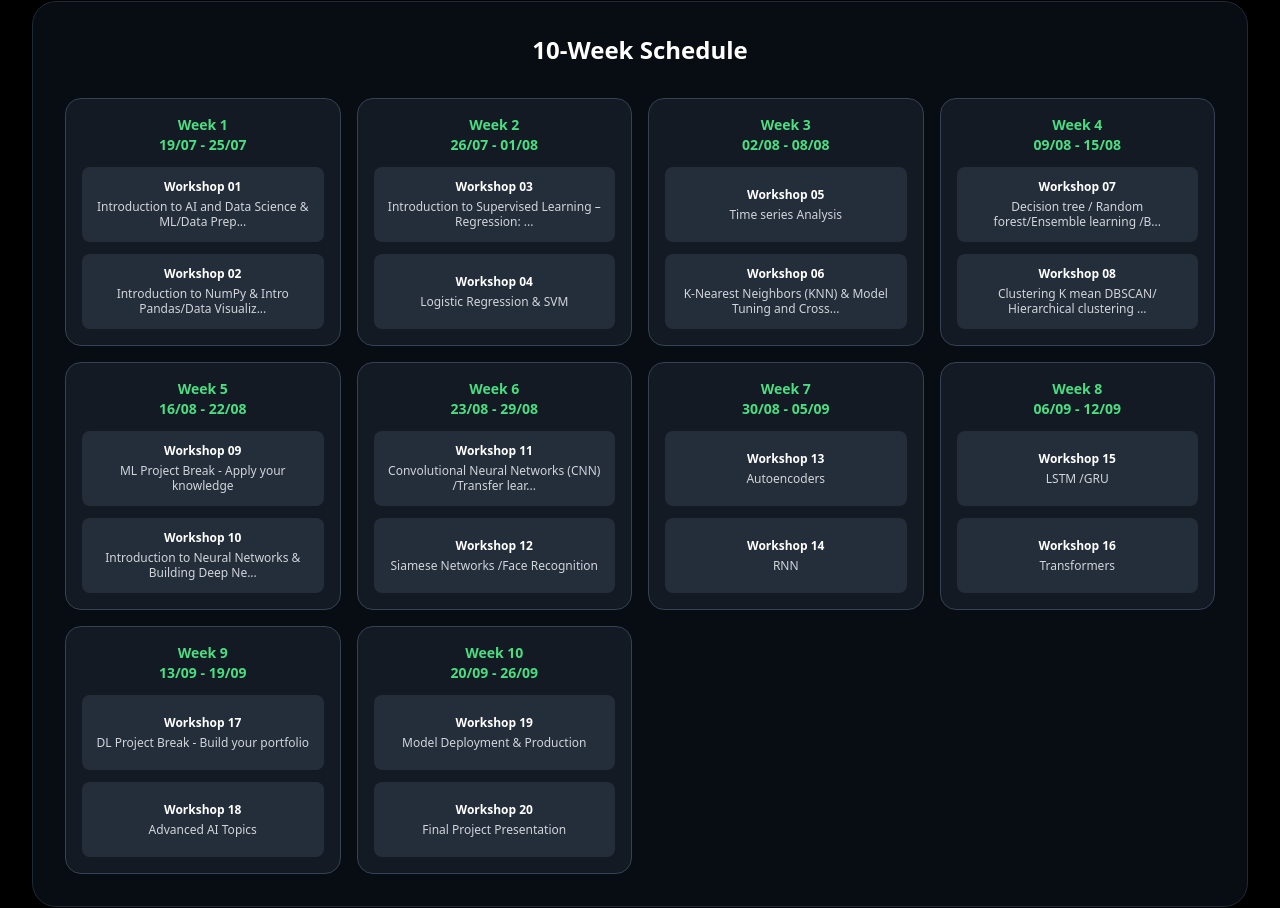
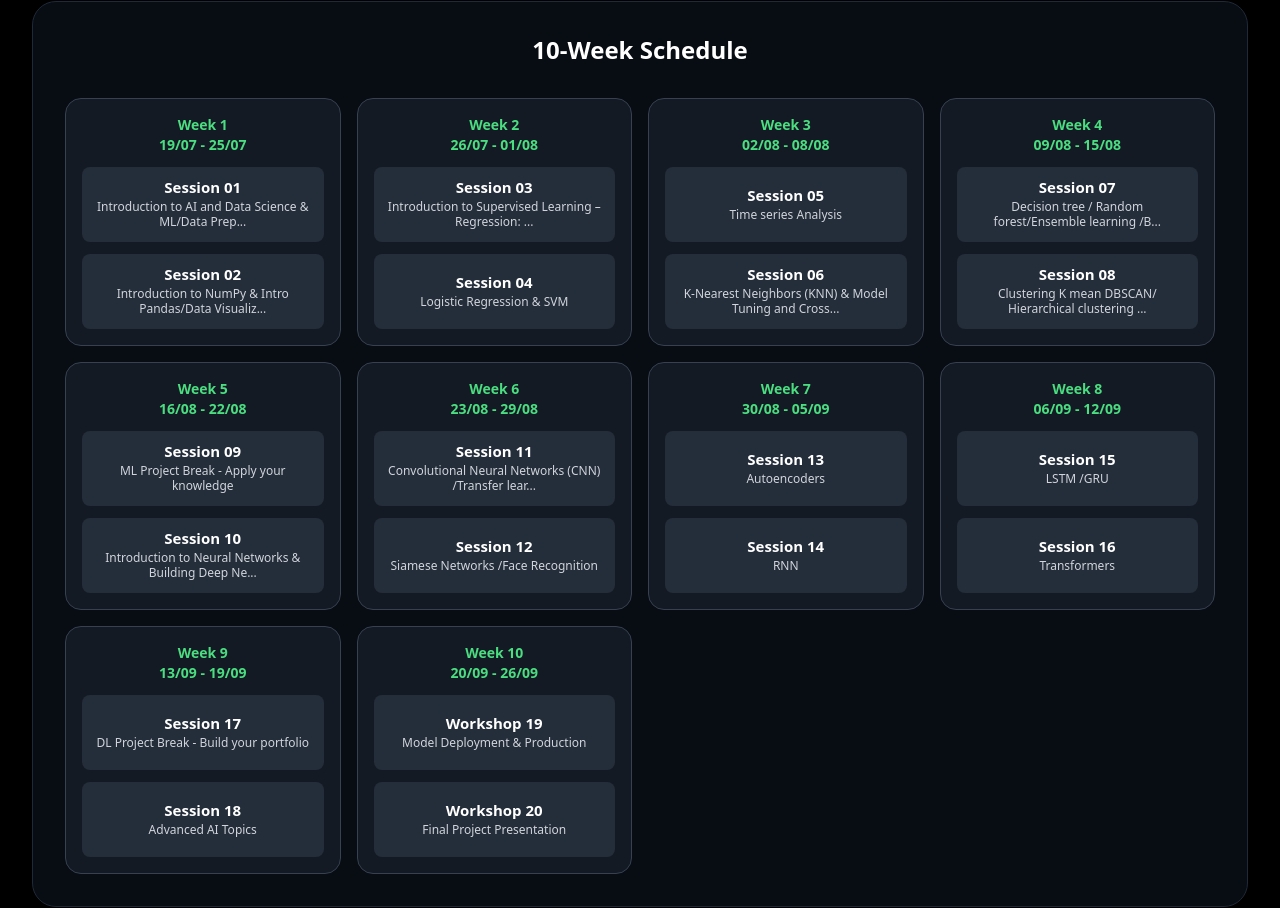
Before and after one commit to AmrKhaled35/DSC_Courses, a React (Vite) app in the folder Client/: page /workshop/ai-ml in a window 1280 px wide. Shown: the part 1196-2104 px from the top of the page. Built offline with nearby package versions, Linux system fonts and the light colour scheme.

Commit message:
Fix : Time line in WorkShop Details

```diff
--- a/Client/src/pages/WorkshopDetailsPage.tsx
+++ b/Client/src/pages/WorkshopDetailsPage.tsx
@@ -533,7 +533,8 @@ const WorkshopDetailsPage: React.FC<WorkshopDetailsPageProps> = ({
           },
           {
             title: "Flutter Widgets & Basic UI Design",
-            description: "Learn how Flutter's widget tree works and build beautiful, responsive UIs using layout widgets like Row, Column, Stack, and more.",
+            description:
+              "Learn how Flutter's widget tree works and build beautiful, responsive UIs using layout widgets like Row, Column, Stack, and more.",
           },
           {
             title: "-",
@@ -542,7 +543,8 @@ const WorkshopDetailsPage: React.FC<WorkshopDetailsPageProps> = ({
           },
           {
             title: "Navigation & Routing in Flutter",
-            description: "Implement multi-screen navigation using named routes, Navigator, and Route settings to create smooth user flows.",
+            description:
+              "Implement multi-screen navigation using named routes, Navigator, and Route settings to create smooth user flows.",
           },
           {
             title: "-",
@@ -551,7 +553,8 @@ const WorkshopDetailsPage: React.FC<WorkshopDetailsPageProps> = ({
           },
           {
             title: "State Management with Provider",
-            description: "Understand the concept of app state, and use the Provider package to manage and share state efficiently across widgets.",
+            description:
+              "Understand the concept of app state, and use the Provider package to manage and share state efficiently across widgets.",
           },
           {
             title: "-",
@@ -560,7 +563,8 @@ const WorkshopDetailsPage: React.FC<WorkshopDetailsPageProps> = ({
           },
           {
             title: "Consuming REST APIs in Flutter",
-            description: "Learn how to make HTTP requests, parse JSON data, and connect your app to real APIs for dynamic content.",
+            description:
+              "Learn how to make HTTP requests, parse JSON data, and connect your app to real APIs for dynamic content.",
           },
           {
             title: "-",
@@ -569,7 +573,8 @@ const WorkshopDetailsPage: React.FC<WorkshopDetailsPageProps> = ({
           },
           {
             title: "Firebase Authentication in Flutter",
-            description: "Set up Firebase Auth to enable email/password sign-in and integrate real-time authentication into your Flutter app.",
+            description:
+              "Set up Firebase Auth to enable email/password sign-in and integrate real-time authentication into your Flutter app.",
           },
           {
             title: "-",
@@ -578,7 +583,8 @@ const WorkshopDetailsPage: React.FC<WorkshopDetailsPageProps> = ({
           },
           {
             title: "Cloud Firestore: Read & Write Data",
-            description: "Connect to Firestore to store and retrieve structured data, and implement real-time syncing for collaborative apps.",
+            description:
+              "Connect to Firestore to store and retrieve structured data, and implement real-time syncing for collaborative apps.",
           },
           {
             title: "-",
@@ -588,7 +594,8 @@ const WorkshopDetailsPage: React.FC<WorkshopDetailsPageProps> = ({
           {
             title:
               "Building Custom Widgets & Modern UI & Debugging & Performance Optimization",
-              description: "Create reusable custom widgets, optimize UI performance, and use Flutter DevTools to debug and profile your app.",
+            description:
+              "Create reusable custom widgets, optimize UI performance, and use Flutter DevTools to debug and profile your app.",
           },
           {
             title: "-",
@@ -630,7 +637,8 @@ const WorkshopDetailsPage: React.FC<WorkshopDetailsPageProps> = ({
         content: [
           {
             title: "Introduction & Design Theory",
-            description: "Get introduced to the world of UI/UX by understanding design principles, the importance of aesthetics, and how good design solves real problems."
+            description:
+              "Get introduced to the world of UI/UX by understanding design principles, the importance of aesthetics, and how good design solves real problems.",
           },
           {
             title: "-",
@@ -639,15 +647,18 @@ const WorkshopDetailsPage: React.FC<WorkshopDetailsPageProps> = ({
           },
           {
             title: "UX Principles & Research Foundations",
-            description: "Explore the core principles of UX and learn how research lays the foundation for user-centered design decisions.",
+            description:
+              "Explore the core principles of UX and learn how research lays the foundation for user-centered design decisions.",
           },
           {
             title: "Practice session: Design Thinking & Research",
-            description: "Apply what you've learned in a hands-on session where you empathize, define problems, ideate, and plan research strategies.",
+            description:
+              "Apply what you've learned in a hands-on session where you empathize, define problems, ideate, and plan research strategies.",
           },
           {
             title: "Personas, User Stories & Journey Mapping",
-            description: "Learn how to create user personas, write impactful user stories, and visualize experiences through customer journey maps.",
+            description:
+              "Learn how to create user personas, write impactful user stories, and visualize experiences through customer journey maps.",
           },
           {
             title: "-",
@@ -656,39 +667,48 @@ const WorkshopDetailsPage: React.FC<WorkshopDetailsPageProps> = ({
           },
           {
             title: "Practice session: User Modeling in Action",
-            description: "Work through real-world scenarios to build accurate user personas and define user needs, goals, and pain points.",
+            description:
+              "Work through real-world scenarios to build accurate user personas and define user needs, goals, and pain points.",
           },
           {
             title: "Structuring UX: Flows, Wireframes",
-            description: "Understand how to translate ideas into user flows and wireframes that serve as the blueprint for your interface.",
+            description:
+              "Understand how to translate ideas into user flows and wireframes that serve as the blueprint for your interface.",
           },
           {
             title: "Visual Design & Figma Foundations",
-            description: "Dive into Figma and learn visual design essentials like spacing, alignment, typography, and basic prototyping.",
+            description:
+              "Dive into Figma and learn visual design essentials like spacing, alignment, typography, and basic prototyping.",
           },
           {
             title: "Practic session: Interface Building Workshop",
-            description: "Use Figma to create real interface screens, focusing on usability, consistency, and visual hierarchy.",
+            description:
+              "Use Figma to create real interface screens, focusing on usability, consistency, and visual hierarchy.",
           },
           {
             title: "Systems, Components & Styles",
-            description: "Learn how to build and maintain a design system using reusable components, styles, and layout patterns.",
+            description:
+              "Learn how to build and maintain a design system using reusable components, styles, and layout patterns.",
           },
           {
             title: "Prototyping & Interaction Design",
-            description: "Bring your static designs to life by adding interactivity and motion to enhance the user experience.",
+            description:
+              "Bring your static designs to life by adding interactivity and motion to enhance the user experience.",
           },
           {
             title: "Practice session: Prototyping the Experience",
-            description: "Create an interactive prototype of a real product, simulate user flow, and prepare for usability testing.",
+            description:
+              "Create an interactive prototype of a real product, simulate user flow, and prepare for usability testing.",
           },
           {
             title: "Usability Testing & Design Handoff",
-            description: "Conduct usability tests, gather actionable feedback, and learn how to hand off your designs to developers efficiently.",
+            description:
+              "Conduct usability tests, gather actionable feedback, and learn how to hand off your designs to developers efficiently.",
           },
           {
             title: "Final Presenation",
-            description: "Showcase your final project in a professional format, demonstrating your design decisions, process, and results.",
+            description:
+              "Showcase your final project in a professional format, demonstrating your design decisions, process, and results.",
           },
           {
             title: "-",
@@ -697,7 +717,8 @@ const WorkshopDetailsPage: React.FC<WorkshopDetailsPageProps> = ({
           },
           {
             title: "Review on UX",
-            description: "Wrap up the workshop by reviewing key concepts in UX, assessing your progress, and preparing your design portfolio.",
+            description:
+              "Wrap up the workshop by reviewing key concepts in UX, assessing your progress, and preparing your design portfolio.",
           },
           {
             title: "-",
@@ -722,15 +743,45 @@ const WorkshopDetailsPage: React.FC<WorkshopDetailsPageProps> = ({
   };
 
   const timelineData = [
-    { week: "Week 1\n19/07 - 25/07", sessions: ["Workshop 01", "Workshop 02"] },
-    { week: "Week 2\n26/07 - 01/08", sessions: ["Workshop 03", "Workshop 04"] },
-    { week: "Week 3\n02/08 - 08/08", sessions: ["Workshop 05", "Workshop 06"] },
-    { week: "Week 4\n09/08 - 15/08", sessions: ["Workshop 07", "Workshop 08"] },
-    { week: "Week 5\n16/08 - 22/08", sessions: ["Workshop 09", "Workshop 10"] },
-    { week: "Week 6\n23/08 - 29/08", sessions: ["Workshop 11", "Workshop 12"] },
-    { week: "Week 7\n30/08 - 05/09", sessions: ["Workshop 13", "Workshop 14"] },
-    { week: "Week 8\n06/09 - 12/09", sessions: ["Workshop 15", "Workshop 16"] },
-    { week: "Week 9\n13/09 - 19/09", sessions: ["Workshop 17", "Workshop 18"] },
+    { week: "Week 1\n19/07 - 25/07", sessions: ["Session 01", "Session 02"] },
+    { week: "Week 2\n26/07 - 01/08", sessions: ["Session 03", "Session 04"] },
+    { week: "Week 3\n02/08 - 08/08", sessions: ["Session 05", "Session 06"] },
+    { week: "Week 4\n09/08 - 15/08", sessions: ["Session 07", "Session 08"] },
+    { week: "Week 5\n16/08 - 22/08", sessions: ["Session 09", "Session 10"] },
+    { week: "Week 6\n23/08 - 29/08", sessions: ["Session 11", "Session 12"] },
+    { week: "Week 7\n30/08 - 05/09", sessions: ["Session 13", "Session 14"] },
+    { week: "Week 8\n06/09 - 12/09", sessions: ["Session 15", "Session 16"] },
+    { week: "Week 9\n13/09 - 19/09", sessions: ["Session 17", "Session 18"] },
+    {
+      week: "Week 10\n20/09 - 26/09",
+      sessions: ["Workshop 19", "Workshop 20"],
+    },
+  ];
+  const timelineDataUi = [
+    { week: "Week 1\n19/07 - 25/07", sessions: ["Session 01"] },
+    { week: "Week 2\n26/07 - 01/08", sessions: ["Session 02", "Session 03"] },
+    { week: "Week 3\n02/08 - 08/08", sessions: ["Session 04"] },
+    { week: "Week 4\n09/08 - 15/08", sessions: ["Session 05", "Session 06"] },
+    { week: "Week 5\n16/08 - 22/08", sessions: ["Session 07", "Session 08"] },
+    { week: "Week 6\n23/08 - 29/08", sessions: ["Session 09", "Session 10"] },
+    { week: "Week 7\n30/08 - 05/09", sessions: ["Session 11", "Session 12"] },
+    { week: "Week 8\n06/09 - 12/09", sessions: ["Session 13"] },
+    { week: "Week 9\n13/09 - 19/09", sessions: ["Session 14"] },
+    {
+      week: "Week 10\n20/09 - 26/09",
+      sessions: ["Workshop 19", "Workshop 20"],
+    },
+  ];
+  const timelineDataMobile = [
+    { week: "Week 1\n19/07 - 25/07", sessions: ["Session 01"] },
+    { week: "Week 2\n26/07 - 01/08", sessions: ["Session 02"] },
+    { week: "Week 3\n02/08 - 08/08", sessions: ["Session 03"] },
+    { week: "Week 4\n09/08 - 15/08", sessions: ["Session 04"] },
+    { week: "Week 5\n16/08 - 22/08", sessions: ["Session 05"] },
+    { week: "Week 6\n23/08 - 29/08", sessions: ["Session 06"] },
+    { week: "Week 7\n30/08 - 05/09", sessions: ["Session 07"] },
+    { week: "Week 8\n06/09 - 12/09", sessions: ["Session 08"] },
+    { week: "Week 9\n13/09 - 19/09", sessions: ["Session 09"] },
     {
       week: "Week 10\n20/09 - 26/09",
       sessions: ["Workshop 19", "Workshop 20"],
@@ -824,7 +875,12 @@ const WorkshopDetailsPage: React.FC<WorkshopDetailsPageProps> = ({
                   gridTemplateColumns: "repeat(auto-fit, minmax(220px, 1fr))",
                 }}
               >
-                {timelineData.map((week, index) => {
+                {(workshop.id === "uiux"
+                  ? timelineDataUi
+                  : workshop.id === "mobile"
+                  ? timelineDataMobile
+                  : timelineData
+                ).map((week, index) => {
                   const validSessions = week.sessions.filter(
                     (_, sessionIndex) => {
                       const contentIndex = index * 2 + sessionIndex;
@@ -849,15 +905,19 @@ const WorkshopDetailsPage: React.FC<WorkshopDetailsPageProps> = ({
                             const contentIndex = index * 2 + sessionIndex;
                             const content = workshop.content[contentIndex];
                             if (!content || content.title === "-") return null;
+
                             const isDoubleHeight = validSessions.length === 1;
+
                             return (
                               <div
                                 key={sessionIndex}
                                 className={`text-white text-xs bg-gray-700/50 rounded-lg px-3 py-3 hover:bg-gray-700 transition-colors ${
-                                isDoubleHeight ? 'h-[160px]' : 'h-[75px]'
+                                  isDoubleHeight ? "h-[160px]" : "h-[75px]"
                                 } flex flex-col justify-center`}
                               >
-                              <div className="font-semibold mb-1 text-center">{session}</div>
+                                <div className="font-semibold mb-1 text-[15px] text-center">
+                                  {session}
+                                </div>
                                 <div className="text-gray-300 text-xs leading-tight text-center">
                                   {content.title.length > 50
                                     ? content.title.substring(0, 50) + "..."
```
Lines whose indentation alone changed are shown as unchanged.
